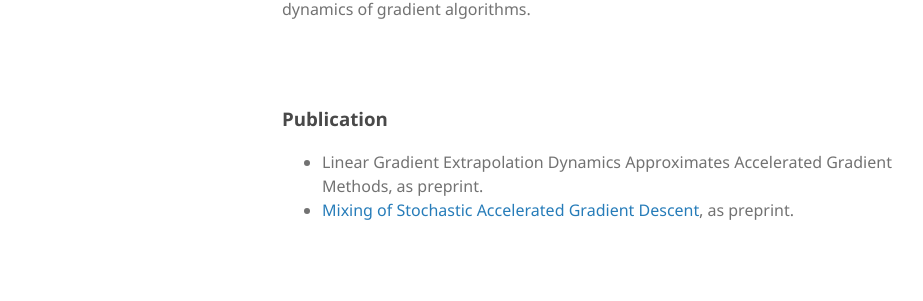
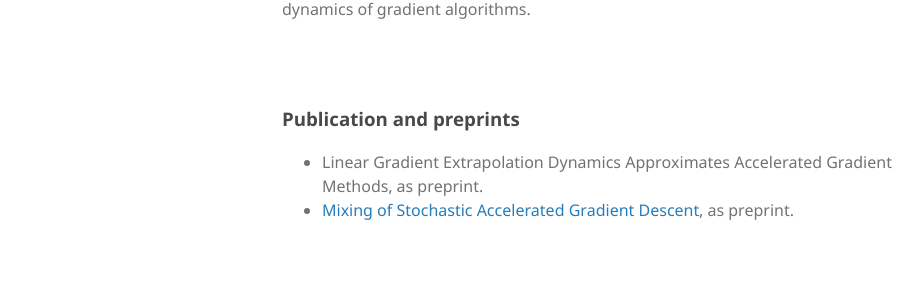
Before and after one commit to phei-iuen/phei-iuen.github.io, a Jekyll site: the page built from index.md, in a window 1280 px wide. Shown: the part 177-478 px from the top of the page, without its empty margins (178-1101 px from the left). Built offline with Jekyll 4.4.1, drawn with Linux system fonts in a browser that asks for light colours.

Commit message:
Update index.md

```diff
--- a/index.md
+++ b/index.md
@@ -7,7 +7,7 @@ Currently I am a master student in **Electrical Engineering and Information Tech
 I am interested in topics including 1) optimization in machine learning and 2) dynamics of gradient algorithms.
 
 <br/><br/>
-### Publication
+### Publication and preprints
 * Linear Gradient Extrapolation Dynamics Approximates Accelerated Gradient Methods, as preprint.
 * [Mixing of Stochastic Accelerated Gradient Descent](https://arxiv.org/abs/1910.14616), as preprint.
 
```
